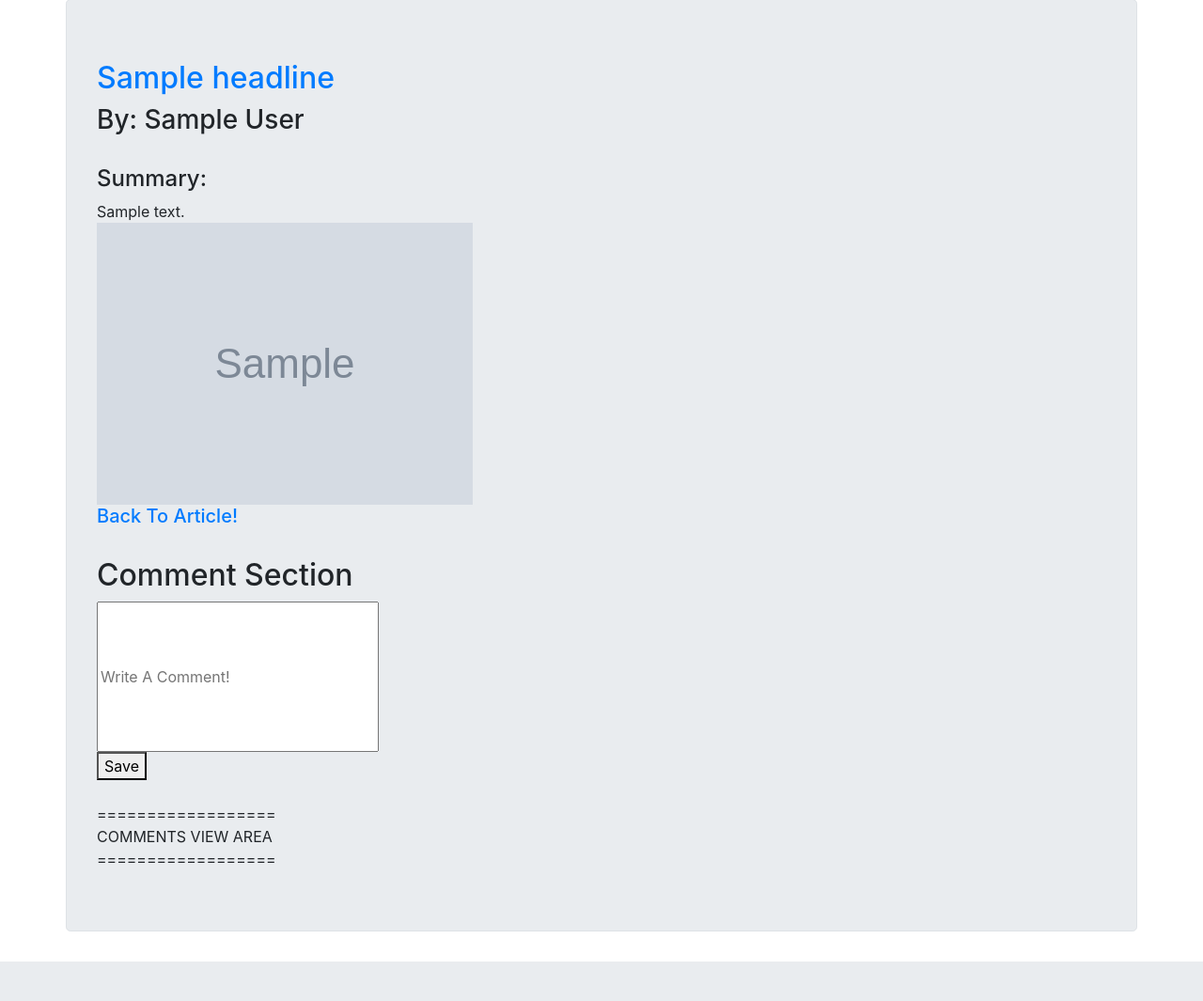
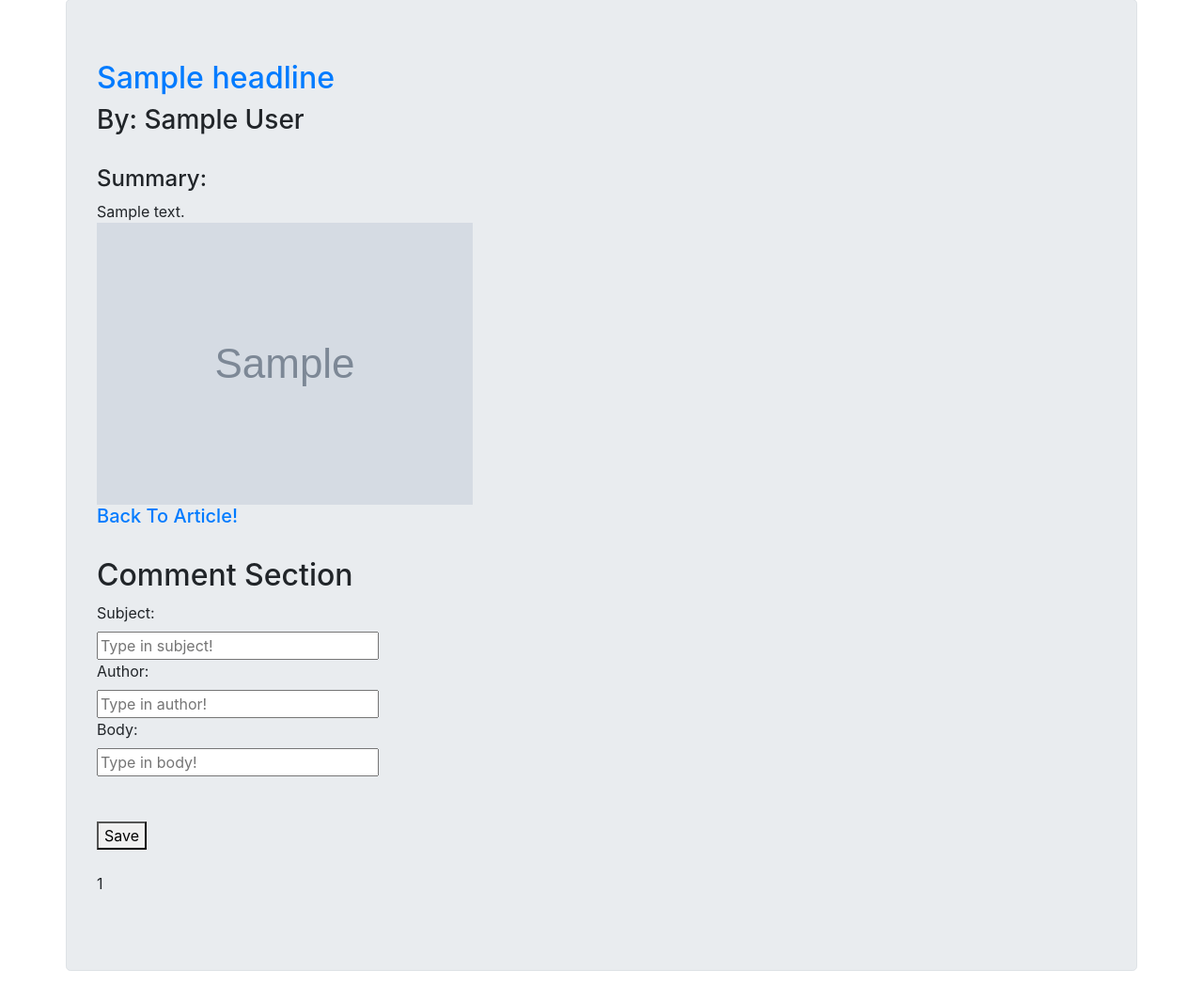
Before and after one commit to mattzuckermann/Web-Scraper_MongoDB-Cheerio, a Node server app: template views/singleArticleComment.handlebars in a window 1280 px wide. Shown: the part 65-1130 px from the top of the page at 94% size. Before the commit the page ends 1088 px from the top, so only its background shows below. Run offline with Node 20, Linux system fonts and the light colour scheme; tables that the repository leaves empty hold one stand-in row (values such as "Sample post"); the template is opened without the code that fills it: values that come from a table or form of the project are taken from there, most other values are stand-ins (such as "Sample title", 1, 10 or a date in 2020); grey boxes marked "Sample" are stand-in pictures; some libraries are stand-ins or nearby versions.

Commit message:
Added comment form to singleArticleComment.handlebars and submit ajax call within scraper.js

```diff
--- /dev/null
+++ b/public/js/scraper.js
@@ -0,0 +1,27 @@
+$(`#saveNote`).on(`click`, function() {
+  const id = $(this).attr(`data-id`);
+  $.ajax({
+    method: `POST`,
+    url: `/saveComment/${id}`,
+    data: {
+      subject: $(`#subjectForm`)
+        .val()
+        .trim(),
+      author: $(`#authorForm`)
+        .val()
+        .trim(),
+      body: $(`#bodyForm`)
+        .val()
+        .trim(),
+    },
+  })
+    // Return json with updated note to scraped article
+    .then(function(dataScrape) {
+      console.log(dataScrape);
+      $(`#notesDiv`).empty();
+    });
+
+  $(`#subjectForm`).val(``);
+  $(`#authorForm`).val(``);
+  $(`#bodyForm`).val(``);
+});
--- a/views/singleArticleComment.handlebars
+++ b/views/singleArticleComment.handlebars
@@ -2,14 +2,14 @@
     <div class="row">
         <div id="bodyDiv" class="col-12">
             {{#each scrapedArticles}}
-            <h2><a target="_blank" href={{URL}}>{{Headline}}</a></h2>
-            <h3> By: {{Author}}</h3>
+            <h2><a target="_blank" href={{url}}>{{headline}}</a></h2>
+            <h3> By: {{author}}</h3>
             <br>
             <h4>Summary:</h4>
-            <div>{{Summary}}</div>
+            <div>{{summary}}</div>
             <div>
-                {{#if Image}}
-                <img src={{Image}}>
+                {{#if image}}
+                <img src={{image}}>
                 {{else}} <img src="https://myintuition.org/wp-content/uploads/2018/09/the-new-york-times-logo.jpg"
                     style="width: 200px">
                 {{/if}}
@@ -17,13 +17,21 @@
             <h5><a href="/articles/{{_id}}">Back To Article!</a></h5>
             <br>
             <h2>Comment Section</h2>
-            <input type="text" style="width:300px; height:160px" placeholder="Write A Comment!">
+            <label class="labelTitle">Subject:</label>
+            <div><input id="subjectForm" type="text" style="width:300px" placeholder="Type in subject!"></div>
+            <label class="labelTitle">Author:</label>
+            <div><input id="authorForm" type="text" style="width:300px" placeholder="Type in author!"></div>
+            <label class="labelTitle">Body:</label>
+            <div><input id="bodyForm" type="text" style="width:300px" placeholder="Type in body!"></div>
             <br>
-            <div><a href="/saveComment"><button>Save</button></a></div>
             <br>
-            <div>==================</div>
-            <div>COMMENTS VIEW AREA</div>
-            <div>==================</div>
+            <div><a><button id="saveNote" data-id={{_id}}>Save</button></a></div>
+            <br>
+            <div id="noteDiv">
+                {{#each note}}
+                <p>{{_id}}</p>
+                {{/each}}
+            </div>
             {{/each}}
         </div>
     </div>
```
Also changed, not shown: 1 other file.
